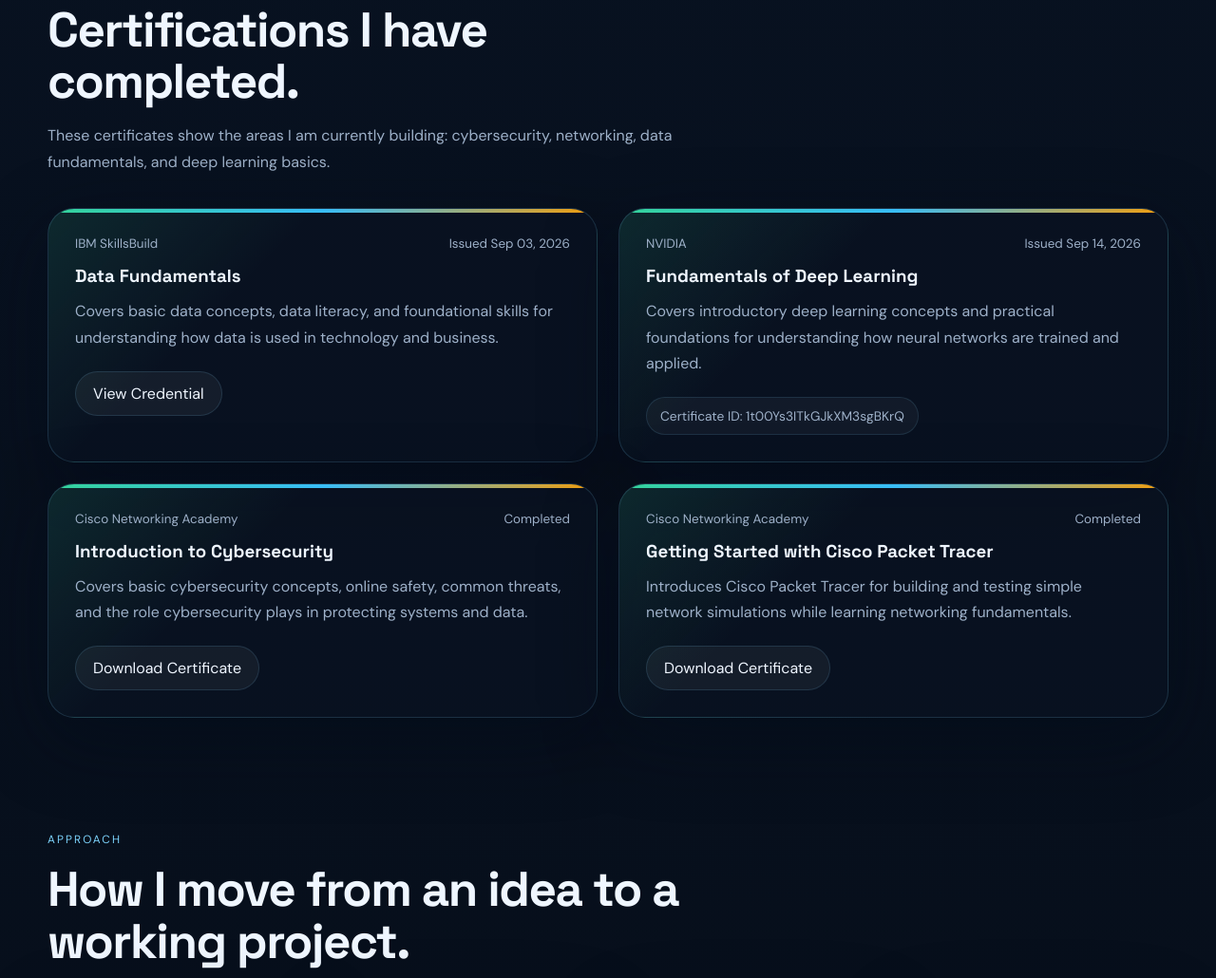
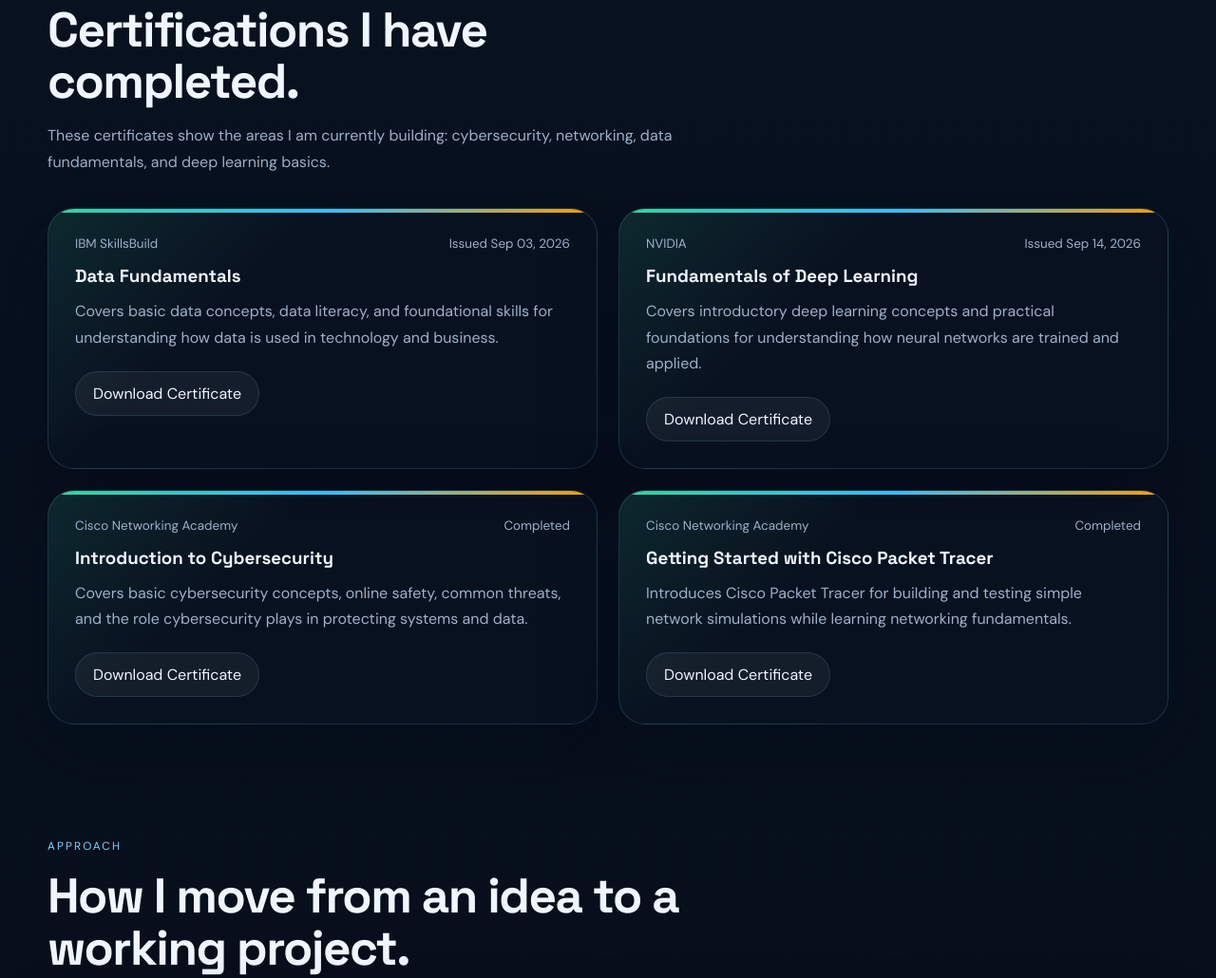
Before and after one commit to stevenazi14/steven-portfolio, a Flask app: page / in a window 1280 px wide. Shown: the part 4062-5092 px from the top of the page at 95% size. Run offline with Flask 3, Linux system fonts and the light colour scheme; some libraries are stand-ins or nearby versions.

Commit message:
Add downloadable IBM and NVIDIA certificates

```diff
--- a/app.py
+++ b/app.py
@@ -14,6 +14,14 @@ CERTIFICATES = {
     "cisco-packet-tracer": {
         "filename": "cisco-packet-tracer-certificate.pdf",
         "download_name": "Steven_Aziavula_Cisco_Packet_Tracer_Certificate.pdf",
+    },
+    "ibm-data-fundamentals": {
+        "filename": "ibm-data-fundamentals-certificate.pdf",
+        "download_name": "Steven_Aziavula_IBM_Data_Fundamentals_Certificate.pdf",
+    },
+    "nvidia-fundamentals-of-deep-learning": {
+        "filename": "nvidia-fundamentals-of-deep-learning-certificate.pdf",
+        "download_name": "Steven_Aziavula_NVIDIA_Fundamentals_of_Deep_Learning_Certificate.pdf",
     },
 }
 
--- a/templates/index.html
+++ b/templates/index.html
@@ -332,7 +332,7 @@
                 <p>
                     Covers basic data concepts, data literacy, and foundational skills for understanding how data is used in technology and business.
                 </p>
-                <a href="https://www.credly.com/badges/74344671-afab-467c-b39b-cb095724437e" target="_blank" rel="noopener noreferrer" class="project-link">View Credential</a>
+                <a href="{{ url_for('download_certificate', certificate_id='ibm-data-fundamentals') }}" class="project-link">Download Certificate</a>
             </article>
 
             <article class="certification-card">
@@ -344,7 +344,7 @@
                 <p>
                     Covers introductory deep learning concepts and practical foundations for understanding how neural networks are trained and applied.
                 </p>
-                <span class="certificate-id">Certificate ID: 1t00Ys3ITkGJkXM3sgBKrQ</span>
+                <a href="{{ url_for('download_certificate', certificate_id='nvidia-fundamentals-of-deep-learning') }}" class="project-link">Download Certificate</a>
             </article>
 
             <article class="certification-card">
```
Also changed, not shown: README.md, 2 other files.
